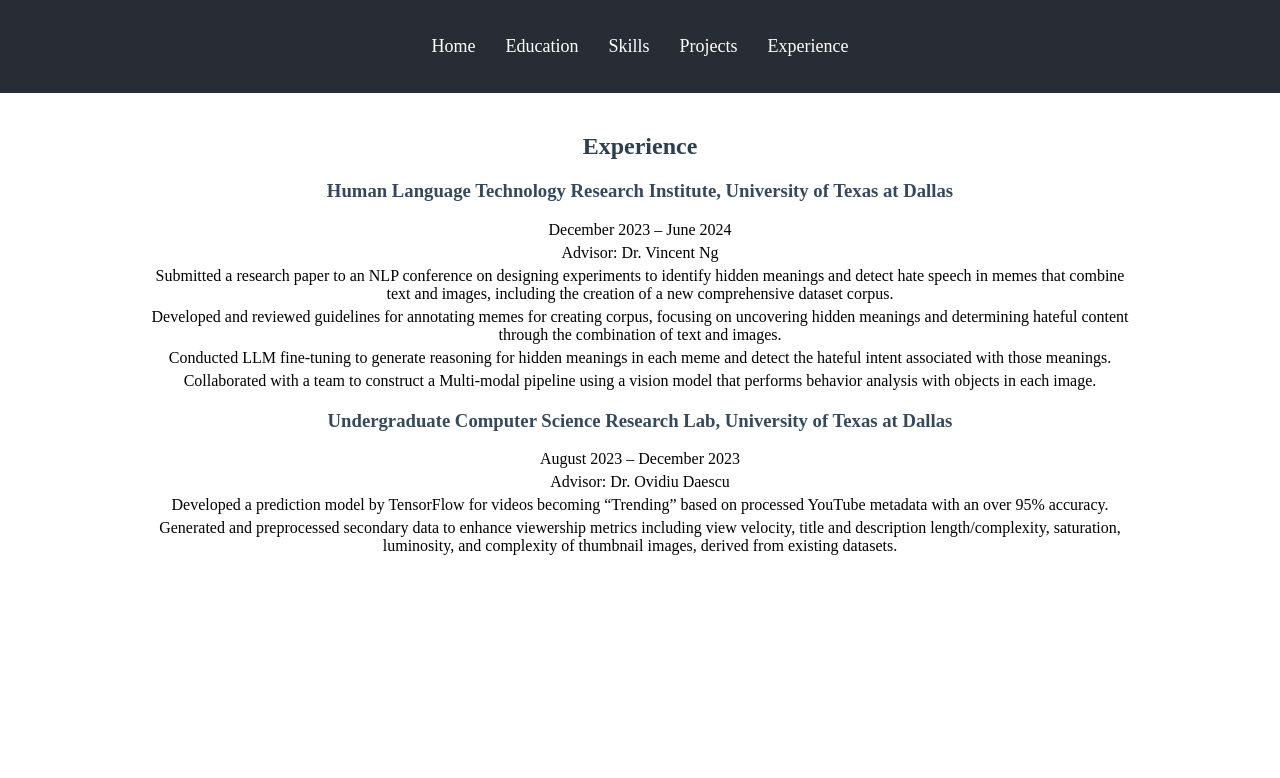
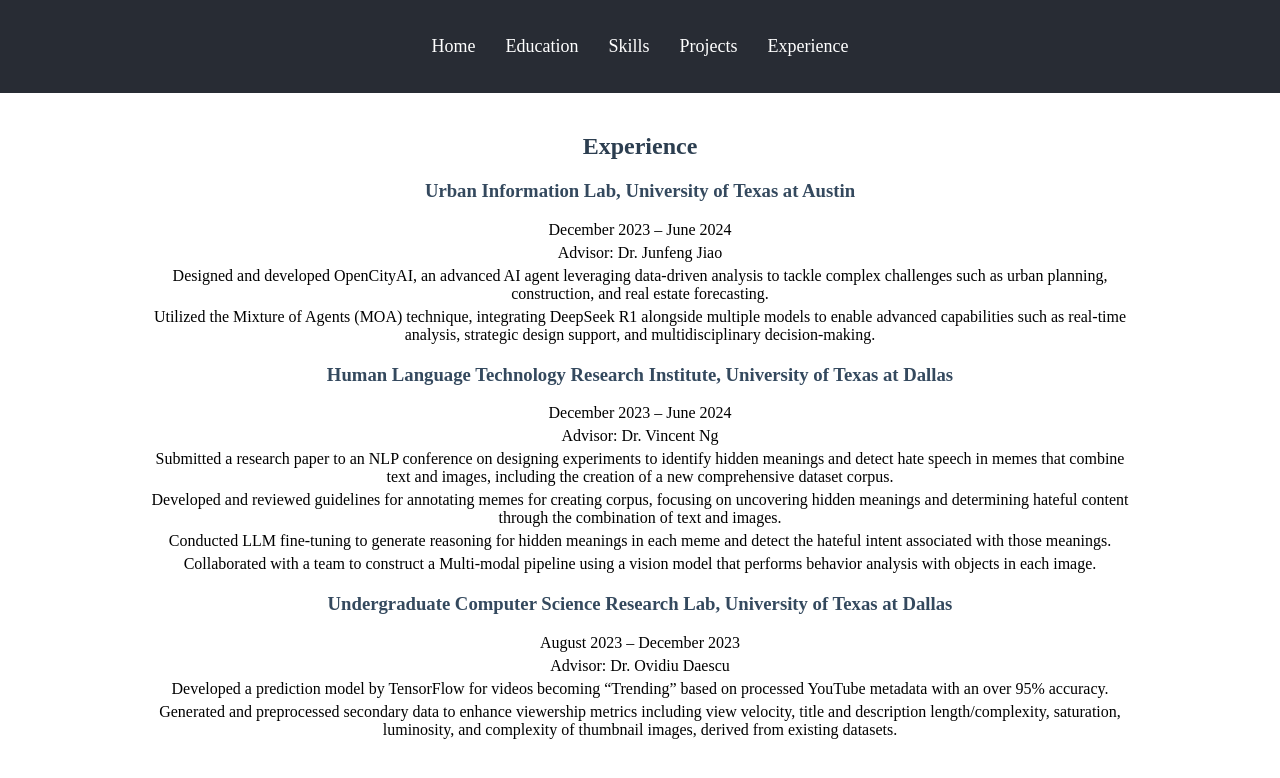
Before and after one commit to jihyung803/jihyung803.github.io, a React (Create React App) app: page /experience in a window 1280 px wide. Shown: the top 778 px of the page. Built offline with nearby package versions, Linux system fonts and the light colour scheme.

Commit message:
add experi

```diff
--- a/src/pages/Experience.js
+++ b/src/pages/Experience.js
@@ -5,6 +5,15 @@ function Experience() {
   return (
     <div className="experience">
       <h2>Experience</h2>
+      <div className="experience-details">
+        <h3>Urban Information Lab, University of Texas at Austin</h3>
+        <p>December 2023 – June 2024</p>
+        <p>Advisor: Dr. Junfeng Jiao</p>
+        <div className="experience-details">
+        <p>Designed and developed OpenCityAI, an advanced AI agent leveraging data-driven analysis to tackle complex challenges such as urban planning, construction, and real estate forecasting.</p>
+        <p>Utilized the Mixture of Agents (MOA) technique, integrating DeepSeek R1 alongside multiple models to enable advanced capabilities such as real-time analysis, strategic design support, and multidisciplinary decision-making.</p>
+        </div>
+      </div>
       <div className="experience-details">
         <h3>Human Language Technology Research Institute, University of Texas at Dallas</h3>
         <p>December 2023 – June 2024</p>
```
